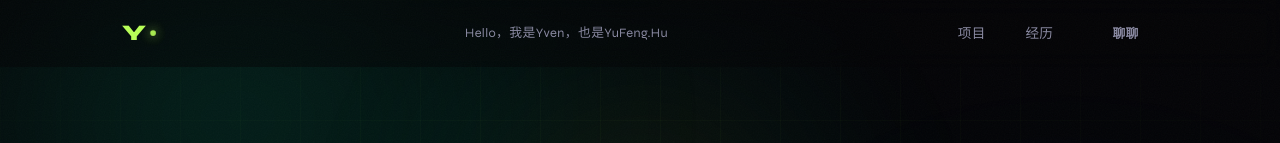
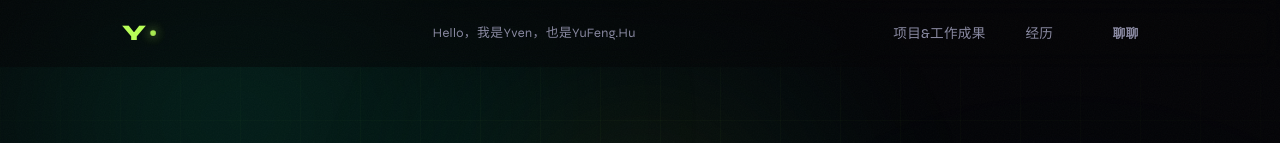
Before and after one commit to HYFLLLo/ProDuctYF, a Next.js app: page / in a window 1280 px wide. Shown: the top 143 px of the page. Built offline with nearby package versions, Linux system fonts and the light colour scheme.

Commit message:
chore: update nav label

```diff
--- a/src/components/Nav/Nav.tsx
+++ b/src/components/Nav/Nav.tsx
@@ -5,7 +5,7 @@ import { motion } from 'framer-motion';
 import styles from './Nav.module.css';
 
 const navLinks = [
-  { label: '项目', href: '#projects' },
+  { label: '项目&工作成果', href: '#projects' },
   { label: '经历', href: '#experience' },
 ];
 
```
